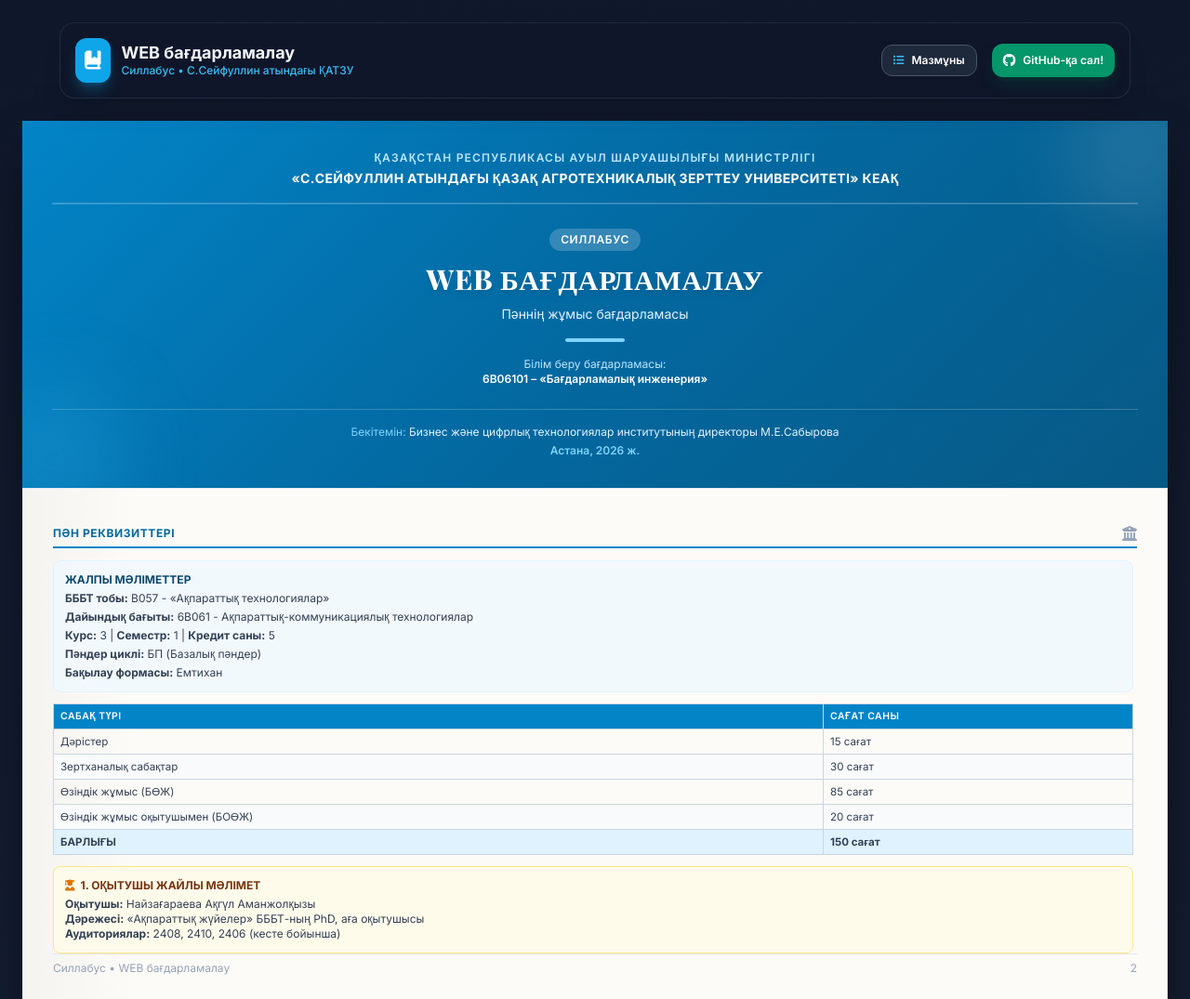
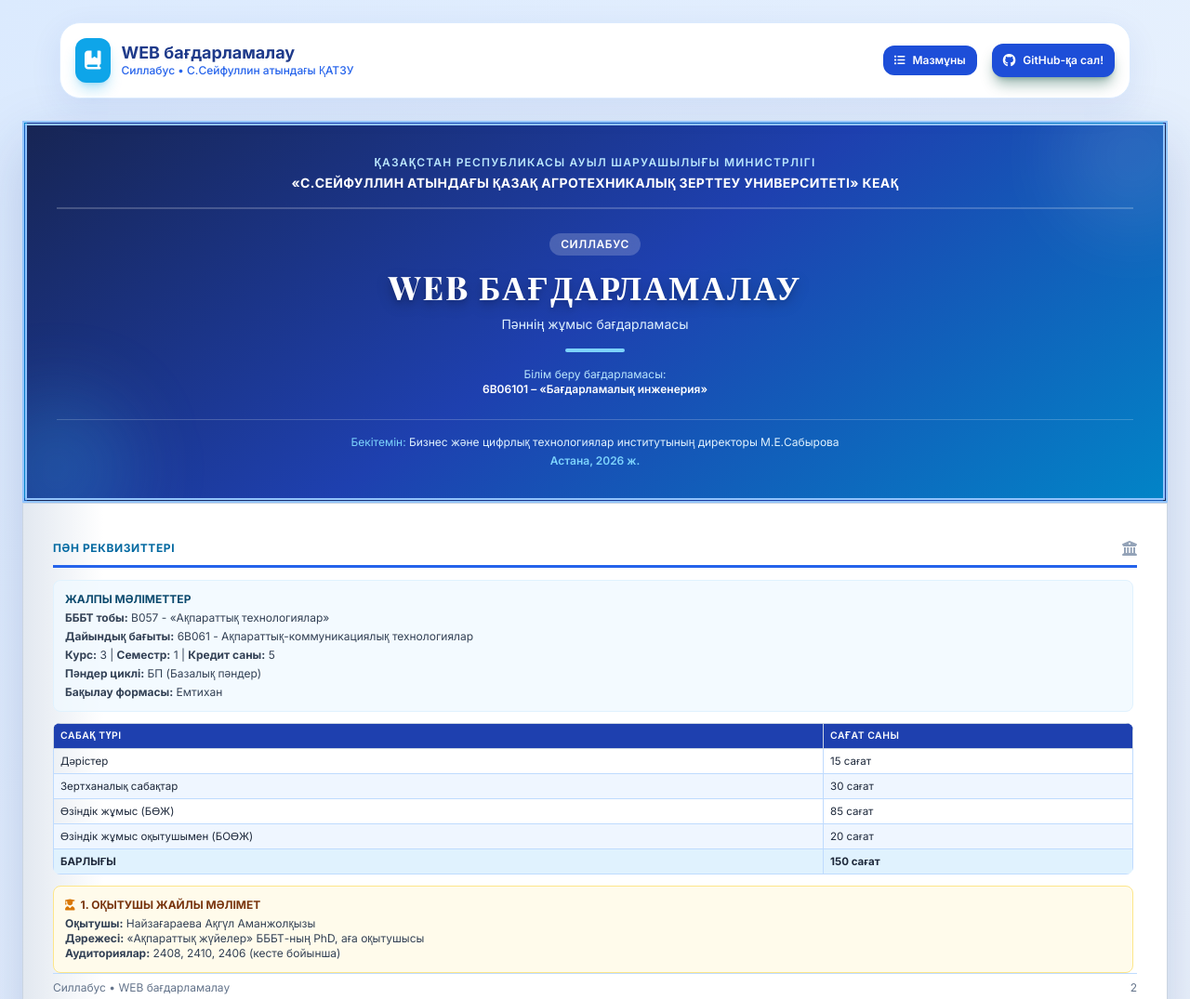
Before and after one commit to zhasulanerzhanuly-blip/web-syllabus-book, a plain HTML site: page index.html in a window 1280 px wide. Shown: the top 1075 px of the page at 93% size. Drawn offline with nearby package versions, Linux system fonts and the light colour scheme; a script that the page names is missing; a web font is replaced by a local one.

Commit message:
New university design

```diff
--- a/index.html
+++ b/index.html
@@ -131,6 +131,160 @@
     }
   </style>
 </head>
+<style>
+/* ЖАҢА УНИВЕРСИТЕТТІК ДИЗАЙН */
+
+body {
+    background: linear-gradient(
+        135deg,
+        #dbeafe,
+        #f8fafc,
+        #bfdbfe
+    ) !important;
+    color: #1e293b;
+}
+
+/* Жоғарғы мәзір */
+header {
+    background: #ffffff !important;
+    border: 1px solid #dbeafe !important;
+    border-radius: 22px !important;
+    box-shadow: 0 10px 35px #1e40af15 !important;
+    color: #1e3a8a !important;
+}
+
+header h1 {
+    color: #1e3a8a !important;
+}
+
+header p {
+    color: #2563eb !important;
+}
+
+header button {
+    background: #1d4ed8 !important;
+    color: white !important;
+    border: none !important;
+    transition: 0.3s;
+}
+
+header button i {
+    color: white !important;
+}
+
+header button:hover {
+    background: #1e3a8a !important;
+    transform: translateY(-2px);
+}
+
+/* Электрондық кітап */
+.flip-book {
+    box-shadow: 0 25px 60px #1e3a8a35 !important;
+}
+
+/* Кітаптың ішкі беттері */
+.page {
+    background-color: #ffffff;
+    background-image: linear-gradient(
+        90deg,
+        #e2e8f0 0%,
+        #ffffff 7%
+    );
+    border: 1px solid #cbd5e1;
+}
+
+/* Кітаптың бірінші беті */
+.page-hard {
+    background: linear-gradient(
+        145deg,
+        #172554 0%,
+        #1e40af 50%,
+        #0284c7 100%
+    ) !important;
+    color: white !important;
+    border: 5px double #93c5fd !important;
+}
+
+.page-hard h1 {
+    font-size: 2.2rem;
+    letter-spacing: 2px;
+    text-shadow: 0 5px 15px #00000040;
+}
+
+/* Кітаптың соңғы мұқабасы */
+.page-hard-back {
+    background: linear-gradient(
+        135deg,
+        #172554,
+        #2563eb
+    ) !important;
+    color: white !important;
+}
+
+/* Кестелер */
+.syllabus-table {
+    border-radius: 8px;
+    overflow: hidden;
+}
+
+.syllabus-table th {
+    background: #1e40af !important;
+    color: white !important;
+}
+
+.syllabus-table td {
+    border-color: #bfdbfe;
+}
+
+.syllabus-table tr:nth-child(even) {
+    background: #eff6ff !important;
+}
+
+.syllabus-table tr:hover {
+    background: #dbeafe !important;
+}
+
+/* Бет тақырыптары */
+.page-header {
+    border-bottom: 3px solid #2563eb;
+    padding-bottom: 10px;
+}
+
+.page-footer {
+    color: #64748b;
+    border-top: 1px solid #bfdbfe;
+}
+
+.badge {
+    background: #2563eb;
+    border-radius: 6px;
+}
+
+/* Айналдыру жолағы */
+.page-content::-webkit-scrollbar {
+    width: 5px;
+}
+
+.page-content::-webkit-scrollbar-thumb {
+    background: #60a5fa;
+    border-radius: 10px;
+}
+
+/* Батырмалар */
+button {
+    transition: all 0.25s ease;
+}
+
+button:hover {
+    filter: brightness(1.08);
+}
+
+::selection {
+    background: #bfdbfe;
+    color: #172554;
+}
+</style>
+
 <body class="min-h-screen flex flex-col justify-between items-center p-2 sm:p-6">
 
   <!-- Top Navigation & Control Bar -->
```
